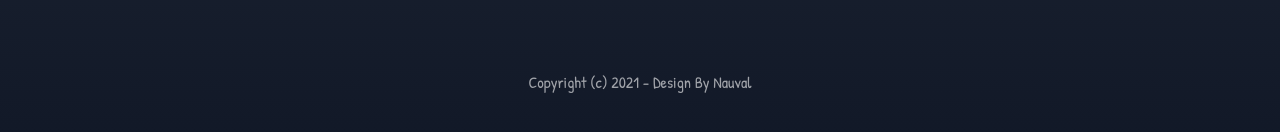
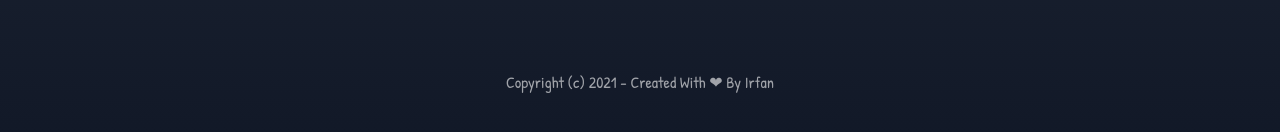
Before and after one commit to irfanazizalamin/learn-next_epictetus, a Next.js app: page / in a window 1280 px wide. Shown: the part 1739-1871 px from the top of the page. Built offline with nearby package versions, Linux system fonts and the light colour scheme.

Commit message:
fix footer

```diff
--- a/components/Footer.js
+++ b/components/Footer.js
@@ -3,7 +3,7 @@ export default function Footer() {
     <footer className="py-16">
       <div className="container mx-auto">
         <p className="text-center text-[16px] text-white/60">
-          Copyright (c) 2021 - Design By Nauval
+          Copyright (c) 2021 - Created With ❤ By Irfan
         </p>
       </div>
     </footer>
```
